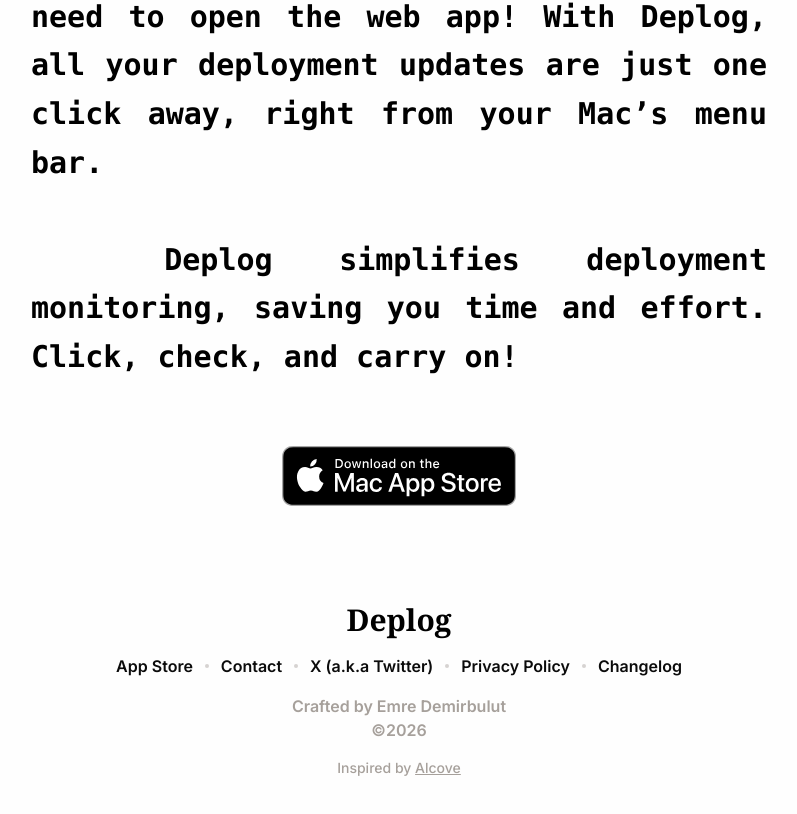
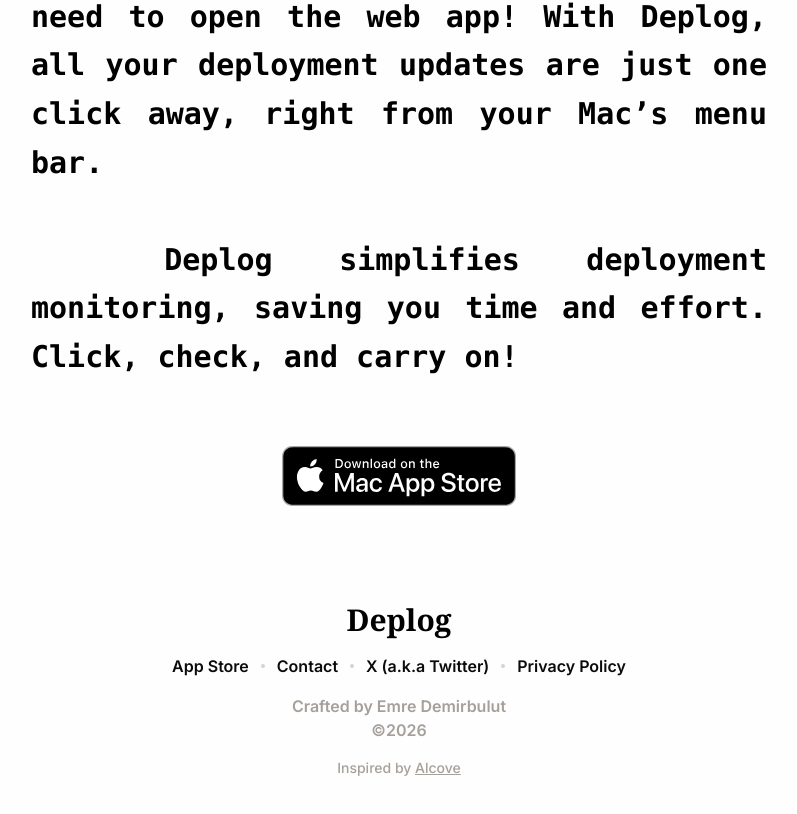
Before and after one commit to yedmrblt/deplog-app-website, a Next.js app: page / in a window 1280 px wide. Shown: the part 1649-2463 px from the top of the page, without its empty margins (241-1038 px from the left). Built offline with nearby package versions, Linux system fonts and the light colour scheme; a web font is replaced by a local one.

Commit message:
feat: hide changelog page

```diff
--- a/src/app/page.tsx
+++ b/src/app/page.tsx
@@ -61,13 +61,6 @@
             >
               Privacy Policy
             </a>
-            <div className="hidden h-1 w-1 rounded-full bg-stone-300 sm:block"></div>
-            <a
-              href="/changelog"
-              className="text-lg font-semibold text-[#0b0b0b] hover:text-[#000000] sm:text-base"
-            >
-              Changelog
-            </a>
           </div>
           <div>
             <p className="font-semibold text-stone-400">
```
